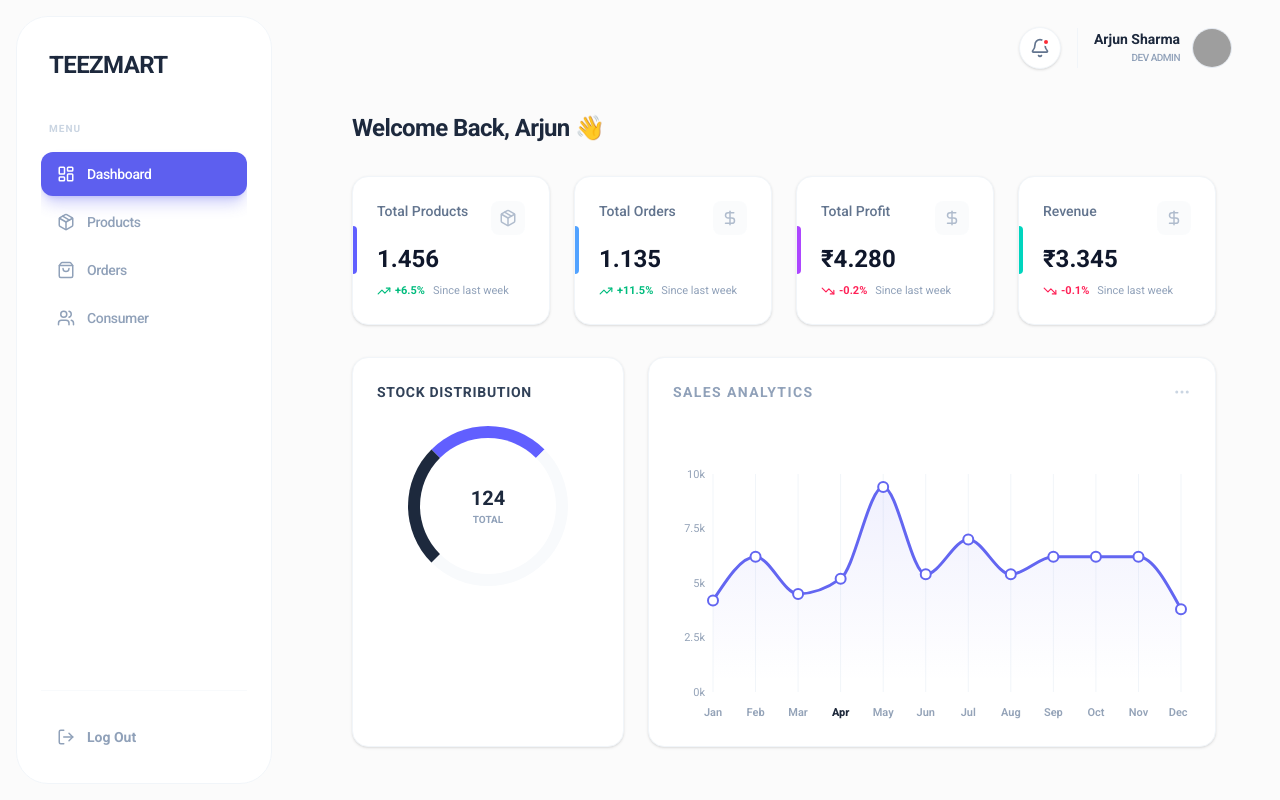
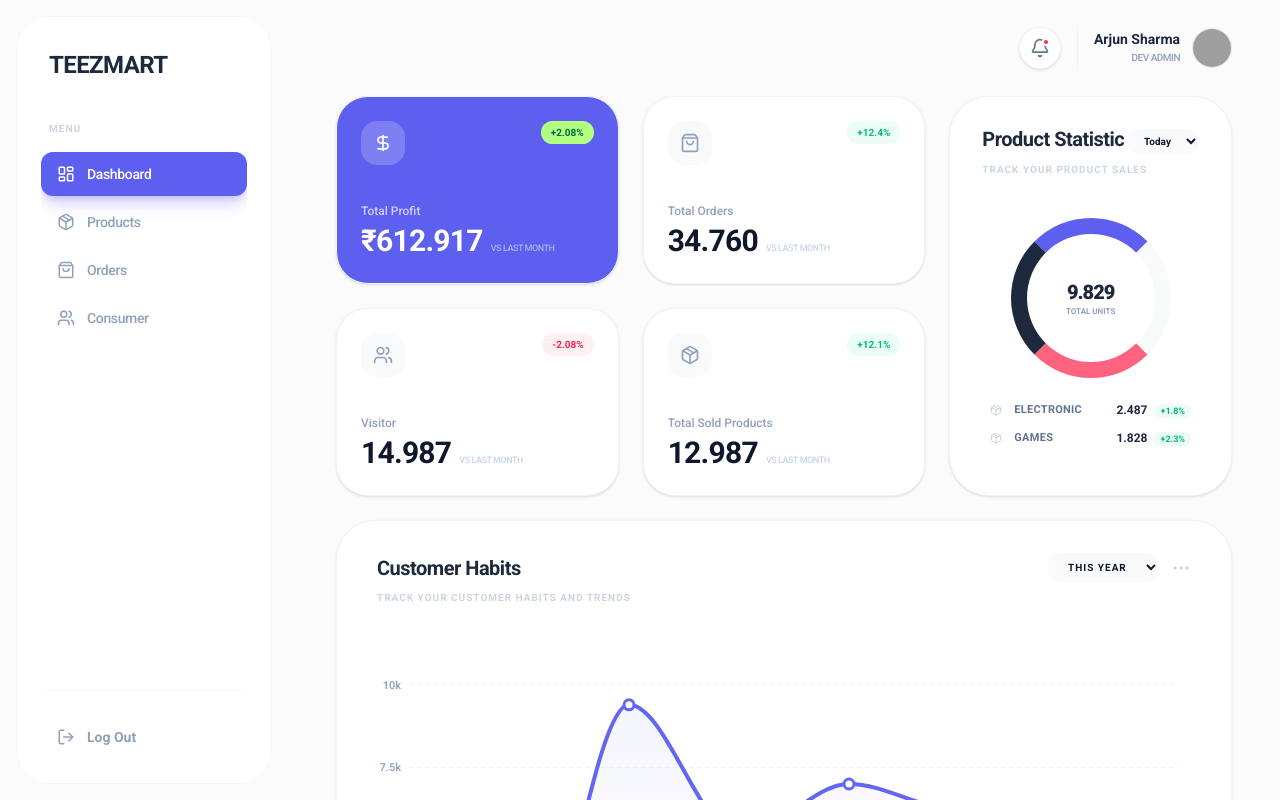
Before and after one commit to neurozenith-codecrafter/Teezmart-Ecom-NZC, a React (Vite) app in the folder frontend/: page /admin/dashboard in a window 1280 px wide. Shown: the top 800 px of the page. Built offline with nearby package versions, Linux system fonts and the light colour scheme; no server answers; grey boxes are pictures that could not be loaded.

Commit message:
feat: implement admin dashboard pages for products, users, orders, and overview

```diff
--- a/frontend/src/Pages/admin/Dashboard.jsx
+++ b/frontend/src/Pages/admin/Dashboard.jsx
@@ -6,6 +6,8 @@ import {
   DollarSign,
   Package,
   MoreHorizontal,
+  Users,
+  ShoppingBag,
 } from "lucide-react";
 import {
   AreaChart,
@@ -16,35 +18,39 @@ import {
   ResponsiveContainer,
 } from "recharts";
 
-const StatCard = ({ label, value, trend, isUp, colorCode }) => (
-  <div className="bg-white p-6 rounded-2xl border border-slate-100 shadow-sm flex flex-col relative overflow-hidden">
+// Refined StatCard matching the "Sales Report" reference exactly
+const StatCard = ({ label, value, trend, isUp, icon: Icon, isPrimary }) => (
   <div
-      className={`absolute left-0 top-1/2 -translate-y-1/2 w-1 h-12 rounded-r-full ${colorCode}`}
-    />
-    <div className="flex justify-between items-start mb-2">
-      <p className="text-slate-500 text-sm font-medium">{label}</p>
-      <div className="p-2 rounded-lg bg-slate-50 text-slate-400 opacity-70">
-        {label.includes("Product") ? (
-          <Package size={18} />
-        ) : (
-          <DollarSign size={18} />
-        )}
+    className={`p-6 rounded-[2rem] border border-slate-100 shadow-sm flex flex-col justify-between h-full transition-all hover:shadow-md ${isPrimary ? "bg-[#5D5FEF] text-white" : "bg-white text-slate-900"}`}
+  >
+    <div className="flex justify-between items-start">
+      <div
+        className={`p-3 rounded-2xl ${isPrimary ? "bg-white/20 text-white" : "bg-slate-50 text-slate-400"}`}
+      >
+        <Icon size={20} />
       </div>
-    </div>
-    <h3 className="text-2xl font-bold text-slate-900 mb-2">{value}</h3>
-    <div className="flex items-center gap-1">
-      {isUp ? (
-        <TrendingUp size={14} className="text-emerald-500" />
-      ) : (
-        <TrendingDown size={14} className="text-rose-500" />
-      )}
-      <span
-        className={`text-[11px] font-bold ${isUp ? "text-emerald-500" : "text-rose-500"}`}
+      <div
+        className={`flex items-center gap-1 px-2.5 py-1 rounded-full text-[10px] font-bold ${isPrimary ? "bg-[#B2FF81] text-[#006B3D]" : isUp ? "bg-emerald-50 text-emerald-500" : "bg-rose-50 text-rose-500"}`}
       >
         {isUp ? "+" : "-"}
         {trend}%
+      </div>
+    </div>
+
+    <div className="mt-6">
+      <p
+        className={`text-xs font-medium mb-1 ${isPrimary ? "text-white/70" : "text-slate-400"}`}
+      >
+        {label}
+      </p>
+      <div className="flex items-baseline gap-2">
+        <h3 className="text-3xl font-bold tracking-tight">{value}</h3>
+        <span
+          className={`text-[9px] font-medium whitespace-nowrap uppercase tracking-tighter ${isPrimary ? "text-white/50" : "text-slate-300"}`}
+        >
+          vs last month
         </span>
-      <span className="text-[11px] text-slate-400 ml-1">Since last week</span>
+      </div>
     </div>
   </div>
 );
@@ -76,8 +82,7 @@ const SvgTooltip = ({ x, y, value }) => (
       fontSize="12"
       fontWeight="700"
     >
-      {"\u20B9"}
-      {value.toLocaleString()}
+      ₹{value.toLocaleString()}
     </text>
     <polygon points="-6,2 6,2 0,10" fill="#1e293b" />
   </g>
@@ -117,147 +122,183 @@ export const Dashboard = () => {
   const [activePoint, setActivePoint] = React.useState(null);
 
   const dummySalesData = [
-    { name: "Jan", sales: 4200 },
-    { name: "Feb", sales: 6200 },
     { name: "Mar", sales: 4500 },
-    { name: "Apr", sales: 5200 },
+    { name: "Apr", sales: 0 },
     { name: "May", sales: 9400 },
     { name: "Jun", sales: 5400 },
     { name: "Jul", sales: 7000 },
-    { name: "Aug", sales: 5400 },
-    { name: "Sep", sales: 6200 },
     { name: "Oct", sales: 6200 },
     { name: "Nov", sales: 6200 },
     { name: "Dec", sales: 3800 },
   ];
 
   return (
-    <div className="space-y-8 animate-in fade-in duration-700 p-4">
-      <div className="flex justify-between items-center">
-        <h2 className="text-2xl font-bold text-slate-800 tracking-tight">
-          Welcome Back, {admin?.name?.split(" ")[0] || "Admin"} {"\u{1F44B}"}
-        </h2>
+    <div className="space-y-6 animate-in fade-in duration-700 max-w-[1600px] mx-auto">
+      {/* SECTION 1: TOP BENTO GRID (REPLICATING IMAGE LAYOUT) */}
+      <div className="grid grid-cols-1 md:grid-cols-2 lg:grid-cols-3 gap-6">
+        {/* COLUMN 1: PROFIT & ORDERS */}
+        <div className="grid grid-rows-2 gap-6 h-[400px]">
+          <StatCard
+            label="Total Profit"
+            value="₹612.917"
+            trend="2.08"
+            isUp={true}
+            icon={DollarSign}
+            isPrimary={true}
+          />
+          <StatCard
+            label="Visitor"
+            value="14.987"
+            trend="2.08"
+            isUp={false}
+            icon={Users}
+          />
         </div>
 
-      <div className="grid grid-cols-1 md:grid-cols-2 lg:grid-cols-4 gap-6">
+        {/* COLUMN 2: VISITORS & SOLD */}
+        <div className="grid grid-rows-2 gap-6 h-[400px]">
           <StatCard
-          label="Total Products"
-          value="1.456"
-          trend="6.5"
+            label="Total Orders"
+            value="34.760"
+            trend="12.4"
             isUp={true}
-          colorCode="bg-indigo-500"
+            icon={ShoppingBag}
           />
           <StatCard
-          label="Total Orders"
-          value="1.135"
-          trend="11.5"
+            label="Total Sold Products"
+            value="12.987"
+            trend="12.1"
             isUp={true}
-          colorCode="bg-blue-400"
+            icon={Package}
           />
-        {admin.role === "DEV_ADMIN" ? (
-          <>
-            <StatCard
-              label="Total Profit"
-              value={"\u20B94.280"}
-              trend="0.2"
-              isUp={false}
-              colorCode="bg-purple-500"
-            />
-            <StatCard
-              label="Revenue"
-              value={"\u20B93.345"}
-              trend="0.1"
-              isUp={false}
-              colorCode="bg-teal-400"
-            />
-          </>
-        ) : (
-          <StatCard
-            label="My Profit"
-            value={"\u20B942.500"}
-            trend="5.2"
-            isUp={true}
-            colorCode="bg-emerald-500"
-          />
-        )}
         </div>
 
-      <div className="grid grid-cols-1 lg:grid-cols-12 gap-6">
-        <div className="lg:col-span-4 bg-white p-6 rounded-2xl border border-slate-100 shadow-sm">
-          <h4 className="text-sm font-bold text-slate-700 uppercase tracking-wider mb-6">
-            Stock Distribution
+        {/* COLUMN 3: PRODUCT STATISTIC (DOUBLE HEIGHT) */}
+        <div className="bg-white p-8 rounded-[2.5rem] border border-slate-100 shadow-sm flex flex-col h-[400px]">
+          <div className="flex justify-between items-start mb-2">
+            <h4 className="text-xl font-bold text-slate-800 tracking-tight leading-none">
+              Product Statistic
             </h4>
-          <div className="flex flex-col items-center">
-            <div className="relative w-40 h-40 rounded-full border-[12px] border-slate-50 border-t-indigo-500 border-l-slate-800 flex items-center justify-center mb-6">
+            <select className="bg-slate-50 border-none rounded-xl text-[10px] font-bold px-3 py-1.5 outline-none">
+              <option>Today</option>
+            </select>
+          </div>
+          <p className="text-[10px] font-bold uppercase tracking-widest text-slate-300 mb-6">
+            Track your product sales
+          </p>
+
+          {/* PIE CHART AREA - Preserved design as requested */}
+          <div className="flex-grow flex flex-col items-center justify-center">
+            <div className="relative w-40 h-40 rounded-full border-[16px] border-slate-50 border-t-[#5D5FEF] border-l-slate-800 border-b-rose-400 flex items-center justify-center mb-6">
               <div className="text-center">
-                <p className="text-xl font-bold text-slate-800">124</p>
-                <p className="text-[10px] text-slate-400 font-bold uppercase">
-                  Total
+                <p className="text-xl font-black text-slate-800 tracking-tighter">
+                  9.829
                 </p>
+                <p className="text-[8px] text-slate-400 font-bold uppercase">
+                  Total Units
+                </p>
+              </div>
+            </div>
+
+            {/* LIST ITEMS MATCHING REFERENCE */}
+            <div className="w-full space-y-3 px-2">
+              <div className="flex justify-between items-center">
+                <span className="flex items-center gap-3 text-slate-500 font-bold text-[11px] uppercase tracking-wide">
+                  <Package size={12} className="text-slate-300" /> Electronic
+                </span>
+                <span className="text-slate-800 font-bold text-xs">
+                  2.487{" "}
+                  <span className="text-[9px] text-emerald-500 bg-emerald-50 px-1.5 py-0.5 rounded-md ml-1">
+                    +1.8%
+                  </span>
+                </span>
+              </div>
+              <div className="flex justify-between items-center">
+                <span className="flex items-center gap-3 text-slate-500 font-bold text-[11px] uppercase tracking-wide">
+                  <Package size={12} className="text-slate-300" /> Games
+                </span>
+                <span className="text-slate-800 font-bold text-xs">
+                  1.828{" "}
+                  <span className="text-[9px] text-emerald-500 bg-emerald-50 px-1.5 py-0.5 rounded-md ml-1">
+                    +2.3%
+                  </span>
+                </span>
+              </div>
             </div>
           </div>
         </div>
       </div>
 
-        <div className="lg:col-span-8 bg-white p-6 rounded-2xl border border-slate-100 shadow-sm">
-          <div className="flex justify-between items-center mb-8">
-            <h4 className="text-sm font-bold text-slate-400 uppercase tracking-widest">
-              Sales Analytics
+      {/* SECTION 2: SALES ANALYTICS GRAPH (FULL WIDTH) */}
+      <div className="bg-white p-8 rounded-[2.5rem] border border-slate-100 shadow-sm">
+        <div className="flex justify-between items-center mb-2 px-2">
+          <h4 className="text-xl font-bold text-slate-800 tracking-tight">
+            Customer Habits
           </h4>
-            <MoreHorizontal size={18} className="text-slate-300" />
+          <div className="flex items-center gap-3">
+            <select className="bg-slate-50 border-none rounded-xl text-[10px] font-bold px-4 py-2 outline-none uppercase tracking-widest">
+              <option>This Year</option>
+            </select>
+            <button className="text-slate-300 hover:text-slate-600">
+              <MoreHorizontal size={20} />
+            </button>
           </div>
+        </div>
+        <p className="text-[10px] font-bold uppercase tracking-widest text-slate-300 px-2 mb-10">
+          Track your customer habits and trends
+        </p>
+
         <div
-            className="relative h-72 w-full"
+          className="h-[400px] w-full"
           onMouseLeave={() => setActivePoint(null)}
         >
           <ResponsiveContainer width="100%" height="100%">
             <AreaChart
               data={dummySalesData}
-                margin={{ top: 40, right: 10, left: -20, bottom: 0 }}
+              margin={{ top: 40, right: 20, left: -20, bottom: 0 }}
             >
               <defs>
                 <linearGradient id="colorSales" x1="0" y1="0" x2="0" y2="1">
-                    <stop offset="5%" stopColor="#6366f1" stopOpacity={0.15} />
+                  <stop offset="5%" stopColor="#6366f1" stopOpacity={0.1} />
                   <stop offset="95%" stopColor="#6366f1" stopOpacity={0} />
                 </linearGradient>
               </defs>
-
               <CartesianGrid
-                  vertical={true}
-                  horizontal={false}
+                vertical={false}
                 stroke="#f1f5f9"
+                strokeDasharray="4 4"
               />
-
               <XAxis
                 dataKey="name"
                 axisLine={false}
                 tickLine={false}
                 tick={<CustomXAxisTick />}
               />
-
               <YAxis
                 axisLine={false}
                 tickLine={false}
-                  tick={{ fill: "#94a3b8", fontSize: 11 }}
+                tick={{ fill: "#94a3b8", fontSize: 11, fontWeight: 600 }}
                 tickFormatter={(v) => `${v / 1000}k`}
               />
-
               <Area
                 type="monotone"
                 dataKey="sales"
                 stroke="#6366f1"
-                  strokeWidth={3}
+                strokeWidth={4}
                 fill="url(#colorSales)"
                 dot={(props) => {
                   const { cx, cy, payload } = props;
                   const isActive = activePoint?.name === payload.name;
-
                   return (
                     <g
                       onMouseEnter={() =>
-                          setActivePoint({ name: payload.name })
+                        setActivePoint({
+                          name: payload.name,
+                          x: cx,
+                          y: cy,
+                          sales: payload.sales,
+                        })
                       }
-                        onMouseLeave={() => setActivePoint(null)}
                       style={{ cursor: "pointer" }}
                     >
                       <circle
@@ -266,7 +307,7 @@ export const Dashboard = () => {
                         r={isActive ? 8 : 5}
                         fill="#fff"
                         stroke="#6366f1"
-                          strokeWidth={2}
+                        strokeWidth={3}
                       />
                       {isActive && (
                         <SvgTooltip x={cx} y={cy} value={payload.sales} />
@@ -281,6 +322,5 @@ export const Dashboard = () => {
         </div>
       </div>
     </div>
-    </div>
   );
 };
```
Also changed, not shown: frontend/src/Pages/admin/Orders.jsx (+144 -47 lines), frontend/src/Pages/admin/Products.jsx (+51 -12 lines), frontend/src/Pages/admin/Users.jsx (+117 -51 lines). Lines whose indentation alone changed are shown as unchanged.
